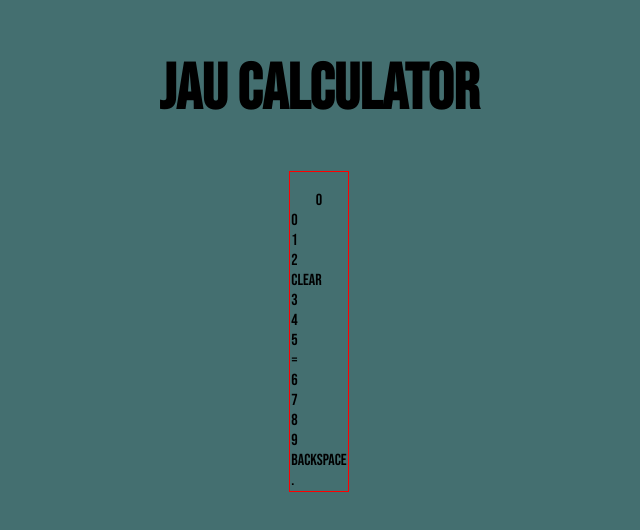
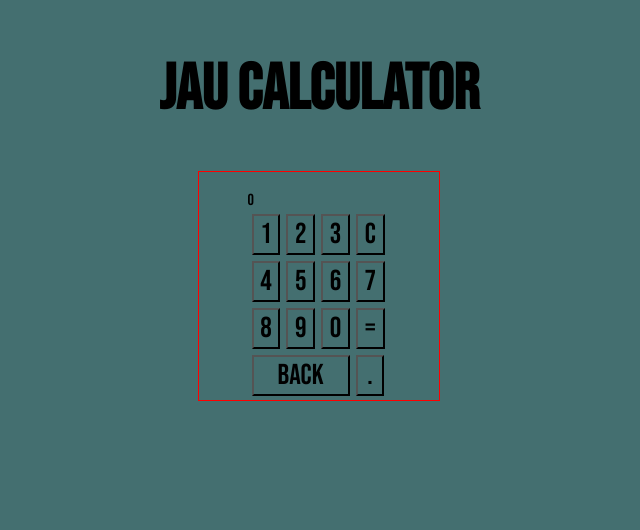
Before and after one commit to Ghoustham/firstCalculator, a plain HTML site: page index.html in a window 1280 px wide. Shown: the whole page, without its empty margins (321-961 px from the left). Drawn offline with Linux system fonts and the light colour scheme; a web font is replaced by a local one.

Commit message:
The panel of number of calculatot has been created.

```diff
--- a/index.html
+++ b/index.html
@@ -19,20 +19,20 @@
             0
         </div>
         <div class="buttons">
-            <div class="button number">0</div>
-            <div class="button number">1</div>
-            <div class="button number">2</div>
-            <div class="button clear">Clear</div>
-            <div class="button number">3</div>
-            <div class="button number">4</div>
-            <div class="button number">5</div>
-            <div class="button aquals">=</div>
-            <div class="button number">6</div>
-            <div class="button number">7</div>
-            <div class="button number">8</div>
-            <div class="button number">9</div>
-            <div class="button backspace">backspace</div>
-            <div class="button dot">.</div>
+            <button class="button number">1</button>
+            <button class="button number">2</button>
+            <button class="button number">3</button>
+            <button class="button clear">C</button>
+            <button class="button number">4</button>
+            <button class="button number">5</button>
+            <button class="button number">6</button>
+            <button class="button number">7</button>
+            <button class="button number">8</button>
+            <button class="button number">9</button>
+            <button class="button number">0</button>
+            <button class="button aquals">=</button>
+            <button class="button backspace">back</button>
+            <button class="button dot">.</button>
         </div>
     </div>
 
--- a/style.css
+++ b/style.css
@@ -17,16 +17,30 @@ font-size: 2em;
 
 .calculator-container {
     display: flex;
+    padding-top: 19px;
+    justify-content: center;
+    flex-flow: column wrap;
+    border: 1px solid red  ;
+    min-width: 15em;
+    align-content: center;
+
+}
+
+.buttons {
+    display: flex;
+    flex-flow: row wrap;
+    margin: 1px;
     text-align: center;
-    align-items: center;
-    flex-flow: column;
-    padding-top: 19px;
-    border: 1px solid red  ;
-    max-width: 25em;
+    max-width: 8.8em;
 }
 
 .button {
-    display: flex;
-    flex-direction: row;
-    margin: 1px;
+    width: 1em;
+    font-size: 1.8em;
+    margin: 3px;
 }
+
+.backspace {
+    width:3.4em ;
+
+}
```
